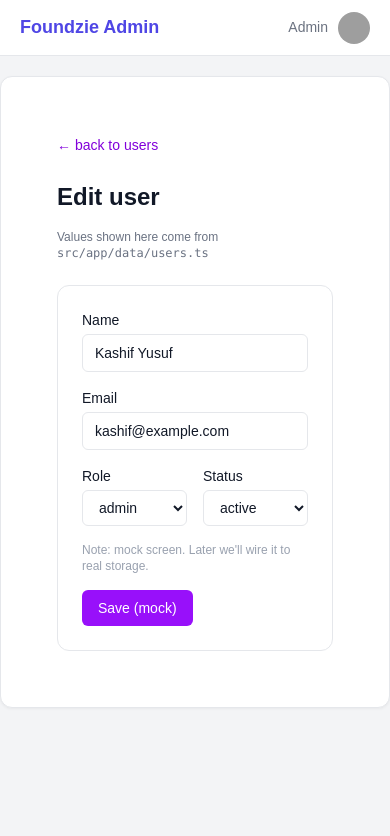
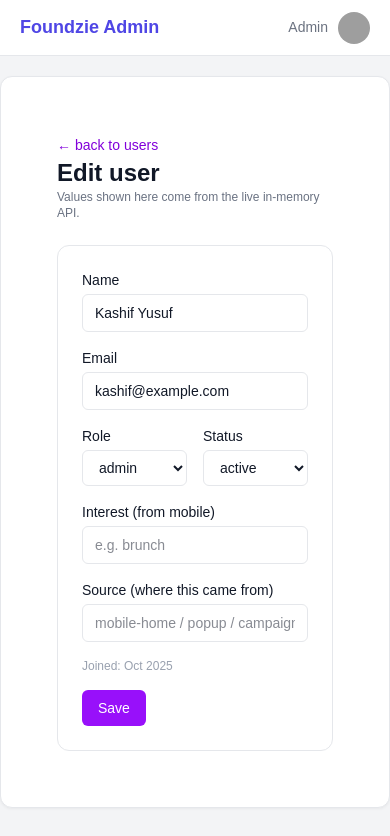
Before and after one commit to Foundzie/foundzie-v2, a Next.js app: page /admin/users/1 in a window 390 px wide. Shown: the top 836 px of the page. Built offline with nearby package versions, Linux system fonts and the light colour scheme; grey boxes are pictures that could not be loaded.

Commit message:
Admin sideis truly in sync with the mobile side for the data collecting

```diff
--- a/src/app/admin/users/[id]/page.tsx
+++ b/src/app/admin/users/[id]/page.tsx
@@ -1,75 +1,159 @@
 // src/app/admin/users/[id]/page.tsx
+"use client";
 
+import { useEffect, useState } from "react";
 import Link from "next/link";
-import mockUsers, {
-  AdminUserRole,
-  AdminUserStatus,
-} from "@/app/data/users";
 
-export default async function AdminEditUserPage({
+type AdminUserStatus = "active" | "invited" | "disabled" | "collected";
+type AdminUserRole = "admin" | "editor" | "viewer";
+
+type AdminUser = {
+  id: string;
+  name: string;
+  email: string;
+  role: AdminUserRole;
+  status: AdminUserStatus;
+  joined: string;
+  interest?: string;
+  source?: string;
+};
+
+const ROLES: AdminUserRole[] = ["admin", "editor", "viewer"];
+const STATUSES: AdminUserStatus[] = [
+  "active",
+  "invited",
+  "disabled",
+  "collected",
+];
+
+export default function AdminEditUserPage({
   params,
 }: {
-  params: Promise<{ id: string }>;
+  params: { id: string };
 }) {
-  // Next.js app router gives params as a Promise in your setup
-  const { id } = await params;
+  const { id } = params;
+  const [user, setUser] = useState<AdminUser | null>(null);
+  const [loading, setLoading] = useState(true);
+  const [saving, setSaving] = useState(false);
+  const [error, setError] = useState<string | null>(null);
+  const [savedMsg, setSavedMsg] = useState<string | null>(null);
 
-  const user = mockUsers.find((u) => u.id === id);
+  // load user from API
+  useEffect(() => {
+    async function load() {
+      try {
+        const res = await fetch(`/api/users/${id}`, { cache: "no-store" });
+        const data = await res.json();
+        if (data.ok) {
+          setUser(data.item);
+        } else {
+          setError(data.message ?? "Failed to load user");
+        }
+      } catch (err) {
+        setError("Failed to load user");
+      } finally {
+        setLoading(false);
+      }
+    }
+    load();
+  }, [id]);
 
-  if (!user) {
+  async function handleSave() {
+    if (!user) return;
+    setSaving(true);
+    setError(null);
+    setSavedMsg(null);
+    try {
+      const res = await fetch(`/api/users/${id}`, {
+        method: "PATCH",
+        headers: { "Content-Type": "application/json" },
+        body: JSON.stringify(user),
+      });
+      const data = await res.json();
+      if (data.ok) {
+        setUser(data.item);
+        setSavedMsg("Saved!");
+      } else {
+        setError(data.message ?? "Save failed");
+      }
+    } catch (err) {
+      setError("Save failed");
+    } finally {
+      setSaving(false);
+    }
+  }
+
+  function updateField<K extends keyof AdminUser>(key: K, value: AdminUser[K]) {
+    setUser((prev) => (prev ? { ...prev, [key]: value } : prev));
+  }
+
+  if (loading) {
+    return (
+      <main className="p-8 space-y-4">
+        <Link href="/admin/users" className="text-sm text-purple-700">
+          &larr; back to users
+        </Link>
+        <p>Loading user…</p>
+      </main>
+    );
+  }
+
+  if (error || !user) {
     return (
       <main className="p-8 space-y-4">
         <Link href="/admin/users" className="text-sm text-purple-700">
           &larr; back to users
         </Link>
         <h1 className="text-xl font-semibold">User not found</h1>
-        <p className="text-gray-500">
-          No user with id <code>{id}</code> in mock data.
-        </p>
+        <p className="text-gray-500">{error ?? `No user with id ${id}`}</p>
       </main>
     );
   }
 
-  const roles: AdminUserRole[] = ["admin", "editor", "viewer"];
-  const statuses: AdminUserStatus[] = ["active", "invited", "disabled"];
-
   return (
-    <main className="p-8 space-y-4 max-w-lg">
+    <main className="p-8 space-y-6 max-w-lg">
       <Link href="/admin/users" className="text-sm text-purple-700">
         &larr; back to users
       </Link>
 
-      <h1 className="mt-6 text-2xl font-semibold">Edit user</h1>
-      <p className="text-xs text-gray-500 mb-6">
-        Values shown here come from <code>src/app/data/users.ts</code>
-      </p>
+      <div>
+        <h1 className="text-2xl font-semibold">Edit user</h1>
+        <p className="text-xs text-gray-500">
+          Values shown here come from the live in-memory API.
+        </p>
+      </div>
 
-      <form className="bg-white rounded-xl border border-gray-200 p-6 space-y-4">
+      <div className="bg-white rounded-xl border border-gray-200 p-6 space-y-4">
+        {/* name */}
         <div>
           <label className="block text-sm font-medium mb-1">Name</label>
           <input
-            defaultValue={user.name}
+            value={user.name}
+            onChange={(e) => updateField("name", e.target.value)}
             className="w-full rounded-md border border-gray-200 px-3 py-2 text-sm"
           />
         </div>
 
+        {/* email */}
         <div>
           <label className="block text-sm font-medium mb-1">Email</label>
           <input
-            type="email"
-            defaultValue={user.email}
+            value={user.email}
+            onChange={(e) => updateField("email", e.target.value)}
             className="w-full rounded-md border border-gray-200 px-3 py-2 text-sm"
           />
         </div>
 
+        {/* role + status */}
         <div className="flex gap-4">
           <div className="flex-1">
             <label className="block text-sm font-medium mb-1">Role</label>
             <select
-              defaultValue={user.role}
+              value={user.role}
+              onChange={(e) => updateField("role", e.target.value as AdminUserRole)}
               className="w-full rounded-md border border-gray-200 px-3 py-2 text-sm bg-white"
             >
-              {roles.map((r) => (
+              {ROLES.map((r) => (
                 <option key={r} value={r}>
                   {r}
                 </option>
@@ -79,10 +163,13 @@ export default async function AdminEditUserPage({
           <div className="flex-1">
             <label className="block text-sm font-medium mb-1">Status</label>
             <select
-              defaultValue={user.status}
+              value={user.status}
+              onChange={(e) =>
+                updateField("status", e.target.value as AdminUserStatus)
+              }
               className="w-full rounded-md border border-gray-200 px-3 py-2 text-sm bg-white"
             >
-              {statuses.map((s) => (
+              {STATUSES.map((s) => (
                 <option key={s} value={s}>
                   {s}
                 </option>
@@ -91,17 +178,54 @@ export default async function AdminEditUserPage({
           </div>
         </div>
 
+        {/* interest */}
+        <div>
+          <label className="block text-sm font-medium mb-1">
+            Interest (from mobile)
+          </label>
+          <input
+            value={user.interest ?? ""}
+            onChange={(e) => updateField("interest", e.target.value)}
+            placeholder="e.g. brunch"
+            className="w-full rounded-md border border-gray-200 px-3 py-2 text-sm"
+          />
+        </div>
+
+        {/* source */}
+        <div>
+          <label className="block text-sm font-medium mb-1">
+            Source (where this came from)
+          </label>
+          <input
+            value={user.source ?? ""}
+            onChange={(e) => updateField("source", e.target.value)}
+            placeholder="mobile-home / popup / campaign-1"
+            className="w-full rounded-md border border-gray-200 px-3 py-2 text-sm"
+          />
+        </div>
+
+        {/* joined (read-only) */}
         <p className="text-xs text-gray-400">
-          Note: mock screen. Later we&apos;ll wire it to real storage.
+          Joined: {user.joined ?? "—"}
         </p>
+
+        {/* messages */}
+        {error ? (
+          <p className="text-xs text-red-500">{error}</p>
+        ) : null}
+        {savedMsg ? (
+          <p className="text-xs text-green-500">{savedMsg}</p>
+        ) : null}
 
         <button
           type="button"
-          className="inline-flex items-center rounded-md bg-purple-600 px-4 py-2 text-sm font-medium text-white"
+          onClick={handleSave}
+          disabled={saving}
+          className="inline-flex items-center rounded-md bg-purple-600 px-4 py-2 text-sm font-medium text-white disabled:opacity-60"
         >
-          Save (mock)
+          {saving ? "Saving..." : "Save"}
         </button>
-      </form>
+      </div>
     </main>
   );
 }
--- /dev/null
+++ b/src/app/api/users/[id]/route.ts
@@ -0,0 +1,38 @@
+// src/app/api/users/[id]/route.ts
+import { NextResponse } from "next/server";
+import { getUser, updateUser } from "../store";
+
+export const dynamic = "force-dynamic";
+
+// GET /api/users/:id  → return one user
+export async function GET(
+  _req: Request,
+  ctx: { params: { id: string } }
+) {
+  const user = getUser(ctx.params.id);
+  if (!user) {
+    return NextResponse.json(
+      { ok: false, message: "User not found" },
+      { status: 404 }
+    );
+  }
+  return NextResponse.json({ ok: true, item: user });
+}
+
+// PATCH /api/users/:id  → update one user
+export async function PATCH(
+  req: Request,
+  ctx: { params: { id: string } }
+) {
+  const body = await req.json();
+  const updated = updateUser(ctx.params.id, body);
+
+  if (!updated) {
+    return NextResponse.json(
+      { ok: false, message: "User not found" },
+      { status: 404 }
+    );
+  }
+
+  return NextResponse.json({ ok: true, item: updated });
+}
--- a/src/app/api/users/store.ts
+++ b/src/app/api/users/store.ts
@@ -1,11 +1,16 @@
 // src/app/api/users/store.ts
+
 import mockUsers, { type AdminUser } from "@/app/data/users";
 
-// single in-memory array that all user routes will share
+// single in-memory array that ALL user routes will share
 let users: AdminUser[] = [...mockUsers];
 
 export function listUsers(): AdminUser[] {
   return users;
+}
+
+export function getUser(id: string): AdminUser | undefined {
+  return users.find((u) => u.id === id);
 }
 
 export function createUser(partial: Partial<AdminUser>): AdminUser {
@@ -15,13 +20,34 @@ export function createUser(partial: Partial<AdminUser>): AdminUser {
     email: partial.email ?? "no-email@example.com",
     role: partial.role ?? "viewer",
     status: partial.status ?? "active",
-    joined: new Date().toLocaleString("en-US", {
-      month: "short",
-      year: "numeric",
-    }),
+    joined:
+      partial.joined ??
+      new Date().toLocaleString("en-US", {
+        month: "short",
+        year: "numeric",
+      }),
+    interest: partial.interest,
+    source: partial.source,
   };
 
   // newest on top
   users.unshift(user);
   return user;
 }
+
+export function updateUser(
+  id: string,
+  partial: Partial<AdminUser>
+): AdminUser | undefined {
+  const index = users.findIndex((u) => u.id === id);
+  if (index === -1) return undefined;
+
+  const current = users[index];
+  const updated: AdminUser = {
+    ...current,
+    ...partial,
+  };
+
+  users[index] = updated;
+  return updated;
+}
```
Also changed, not shown: src/app/data/users.ts (+7 -2 lines).
